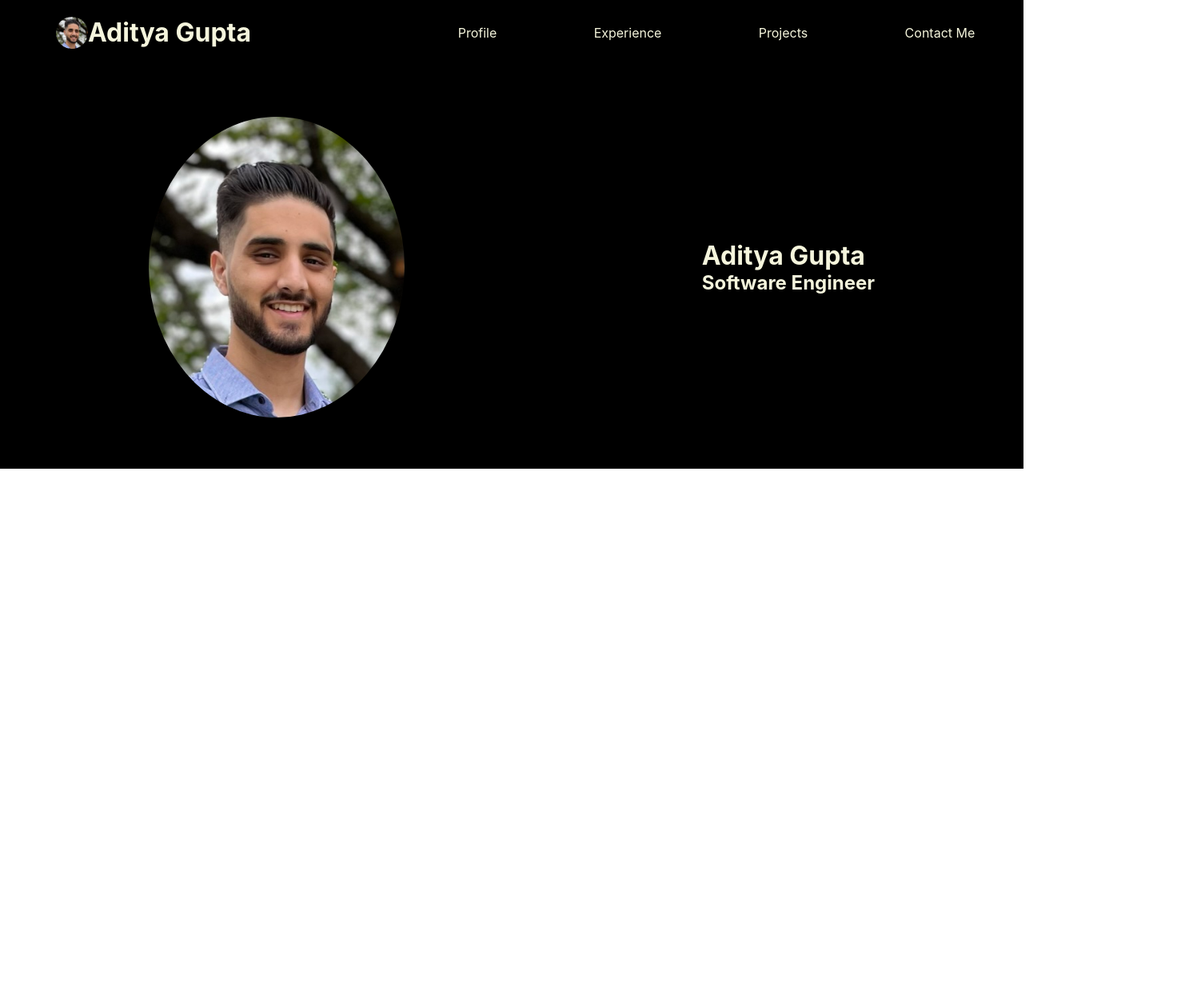
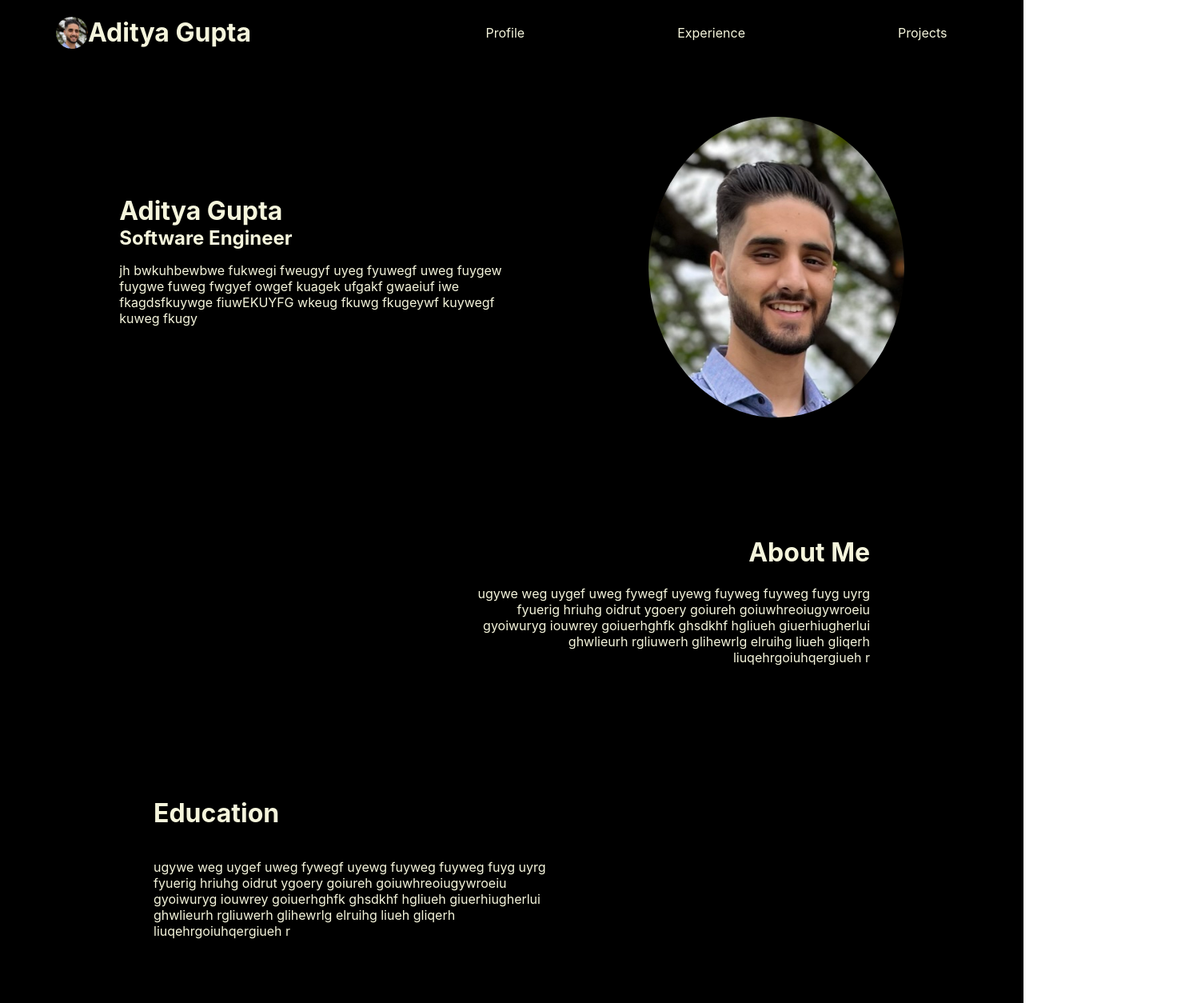
Before and after one commit to aditya000028/roulettech-assignment, a React (Create React App) app in the folder frontend/roulettech-assigment/: page / in a window 1280 px wide. Shown: the whole page at 80% size, 1472 px wide, since content can reach past the window. Before the commit the page ends 800 px from the top, so only its background shows below. Built offline with nearby package versions, Linux system fonts and the light colour scheme.

Commit message:
Deleted contact me section and added education

```diff
--- a/frontend/roulettech-assigment/src/App.js
+++ b/frontend/roulettech-assigment/src/App.js
@@ -3,7 +3,6 @@ import { Routes, Route } from "react-router-dom";
 import ProfilePage from "./pages/Profile";
 import ExperiencePage from "./pages/Experience";
 import ProjectsPage from "./pages/Projects";
-import ContactMePage from "./pages/Contact-Me";
 import Navbar from "./components/navbar/Navbar";
 
 function App() {
@@ -14,7 +13,6 @@ function App() {
         <Route path="/" element={<ProfilePage />} />
         <Route path="/experience" element={<ExperiencePage />} />
         <Route path="/projects" element={<ProjectsPage />} />
-        <Route path="/contact-me" element={<ContactMePage />} />
       </Routes>
     </div>
   );
--- /dev/null
+++ b/frontend/roulettech-assigment/src/components/about-me/About-Me.js
@@ -0,0 +1,17 @@
+import classes from "./About-Me.module.css";
+
+export default function AboutMe() {
+  return (
+    <div className={classes.aboutMe}>
+      <div className={classes.text}>
+        <h1>About Me</h1>
+        <p>
+          ugywe weg uygef uweg fywegf uyewg fuyweg fuyweg fuyg uyrg fyuerig
+          hriuhg oidrut ygoery goiureh goiuwhreoiugywroeiu gyoiwuryg iouwrey
+          goiuerhghfk ghsdkhf hgliueh giuerhiugherlui ghwlieurh rgliuwerh
+          glihewrlg elruihg liueh gliqerh liuqehrgoiuhqergiueh r
+        </p>
+      </div>
+    </div>
+  );
+}
--- /dev/null
+++ b/frontend/roulettech-assigment/src/components/about-me/About-Me.module.css
@@ -0,0 +1,16 @@
+.aboutMe {
+  display: flex;
+  flex-wrap: wrap;
+  width: 100%;
+  height: 100%;
+  justify-content: flex-end;
+  margin-top: 5%;
+  margin-bottom: 5%;
+  text-align: right;
+  position: relative;
+  right: 15%;
+}
+
+.aboutMe .text {
+  width: 40%;
+}
--- /dev/null
+++ b/frontend/roulettech-assigment/src/components/education/Education.js
@@ -0,0 +1,17 @@
+import classes from "./Education.module.css";
+
+export default function Education() {
+  return (
+    <div className={classes.education}>
+      <div className={classes.text}>
+        <h1>Education</h1>
+        <p>
+          ugywe weg uygef uweg fywegf uyewg fuyweg fuyweg fuyg uyrg fyuerig
+          hriuhg oidrut ygoery goiureh goiuwhreoiugywroeiu gyoiwuryg iouwrey
+          goiuerhghfk ghsdkhf hgliueh giuerhiugherlui ghwlieurh rgliuwerh
+          glihewrlg elruihg liueh gliqerh liuqehrgoiuhqergiueh r
+        </p>
+      </div>
+    </div>
+  );
+}
--- /dev/null
+++ b/frontend/roulettech-assigment/src/components/education/Education.module.css
@@ -0,0 +1,19 @@
+.education {
+  display: flex;
+  flex-wrap: wrap;
+  width: 100%;
+  height: 100%;
+  justify-content: flex-start;
+  margin-top: 5%;
+  margin-bottom: 5%;
+  position: relative;
+  left: 15%;
+  overflow: hidden;
+}
+
+.education .text {
+  display: flex;
+  flex-direction: column;
+  width: 40%;
+  overflow: hidden;
+}
--- a/frontend/roulettech-assigment/src/components/introduction/Introduction.js
+++ b/frontend/roulettech-assigment/src/components/introduction/Introduction.js
@@ -1,14 +1,19 @@
 import classes from "./Introduction.module.css";
-import profilePicture from '../../ProfilePicture.jpeg';
+import profilePicture from "../../ProfilePicture.jpeg";
 
 export default function Introduction() {
   return (
     <div className={classes.introduction}>
-      <img src={profilePicture} alt="profile" />
       <div className={classes.text}>
         <h1>Aditya Gupta</h1>
         <h2>Software Engineer</h2>
+        <p>
+          jh bwkuhbewbwe fukwegi fweugyf uyeg fyuwegf uweg fuygew fuygwe fuweg
+          fwgyef owgef kuagek ufgakf gwaeiuf iwe fkagdsfkuywge fiuwEKUYFG wkeug
+          fkuwg fkugeywf kuywegf kuweg fkugy
+        </p>
       </div>
+      <img src={profilePicture} alt="profile" />
     </div>
   );
 }
--- a/frontend/roulettech-assigment/src/components/introduction/Introduction.module.css
+++ b/frontend/roulettech-assigment/src/components/introduction/Introduction.module.css
@@ -3,7 +3,7 @@
   flex-wrap: wrap;
   width: 100%;
   height: 100%;
-  justify-content: space-around;
+  justify-content: space-evenly;
   align-items: center;
   margin-top: 5%;
   margin-bottom: 5%;
@@ -18,6 +18,7 @@
 .introduction .text {
   display: flex;
   flex-direction: column;
+  width: 40%;
 }
 
 .introduction .text h1 {
--- a/frontend/roulettech-assigment/src/components/navbar/Navbar.js
+++ b/frontend/roulettech-assigment/src/components/navbar/Navbar.js
@@ -21,9 +21,6 @@ export default function Navbar() {
           <li>
             <Link to="/projects">Projects</Link>
           </li>
-          <li>
-            <Link to="/contact-me">Contact Me</Link>
-          </li>
         </ul>
       </nav>
     </header>
--- a/frontend/roulettech-assigment/src/components/navbar/Navbar.module.css
+++ b/frontend/roulettech-assigment/src/components/navbar/Navbar.module.css
@@ -2,6 +2,8 @@ header {
   background-color: black;
   display: flex;
   justify-content: space-between;
+  position: sticky;
+  top: 0;
 }
 
 nav {
--- a/frontend/roulettech-assigment/src/pages/Contact-Me.js
+++ /dev/null
@@ -1,3 +0,0 @@
-export default function ContactMePage() {
-  return <div>Contact Me Page</div>;
-}
--- a/frontend/roulettech-assigment/src/pages/Profile.js
+++ b/frontend/roulettech-assigment/src/pages/Profile.js
@@ -1,3 +1,5 @@
+import AboutMe from "../components/about-me/About-Me";
+import Education from "../components/education/Education";
 import Introduction from "../components/introduction/Introduction";
 import classes from "./Profile.module.css";
 
@@ -5,6 +7,8 @@ export default function ProfilePage() {
   return (
     <div className={classes.profilePage}>
       <Introduction />
+      <AboutMe />
+      <Education />
     </div>
   );
 }
```
